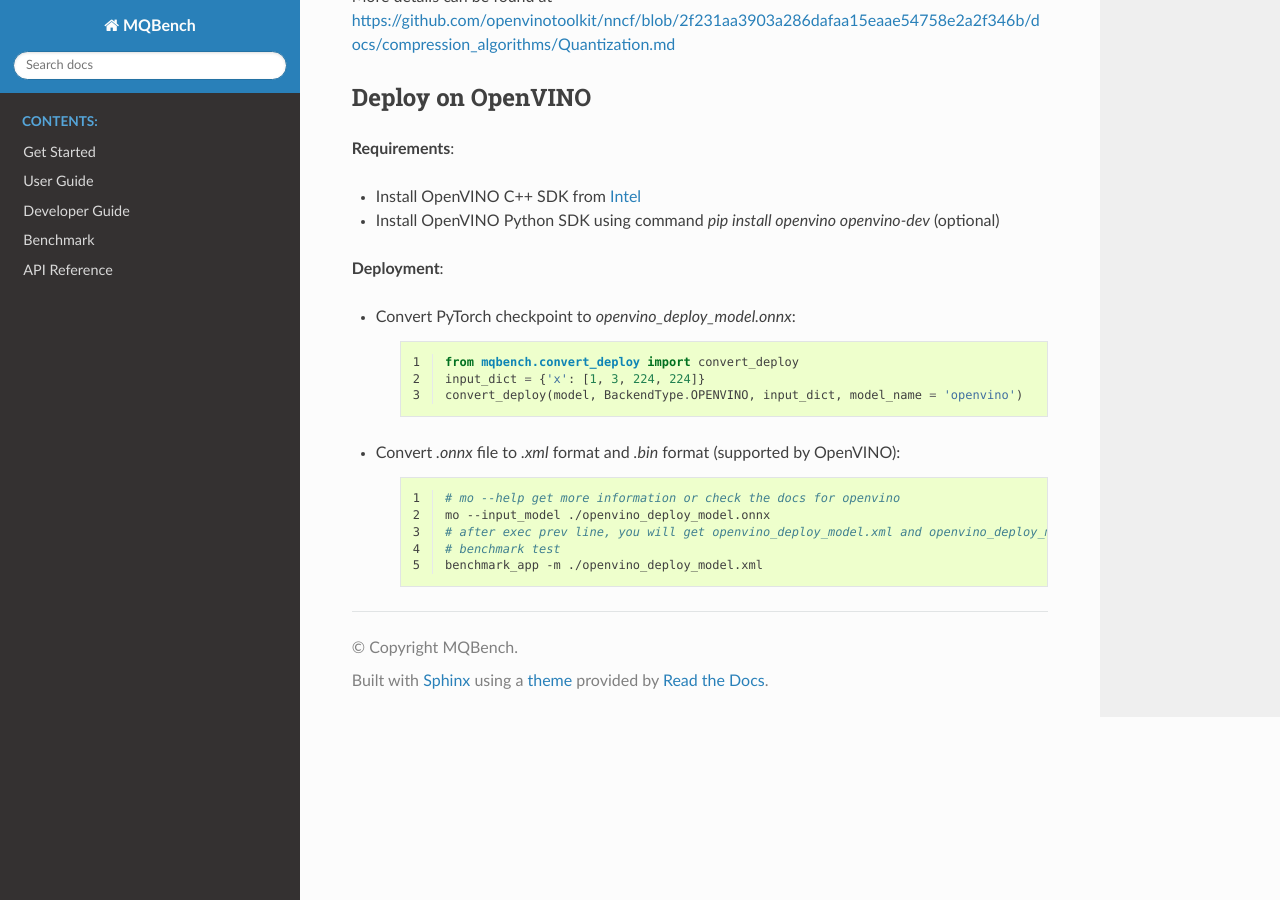
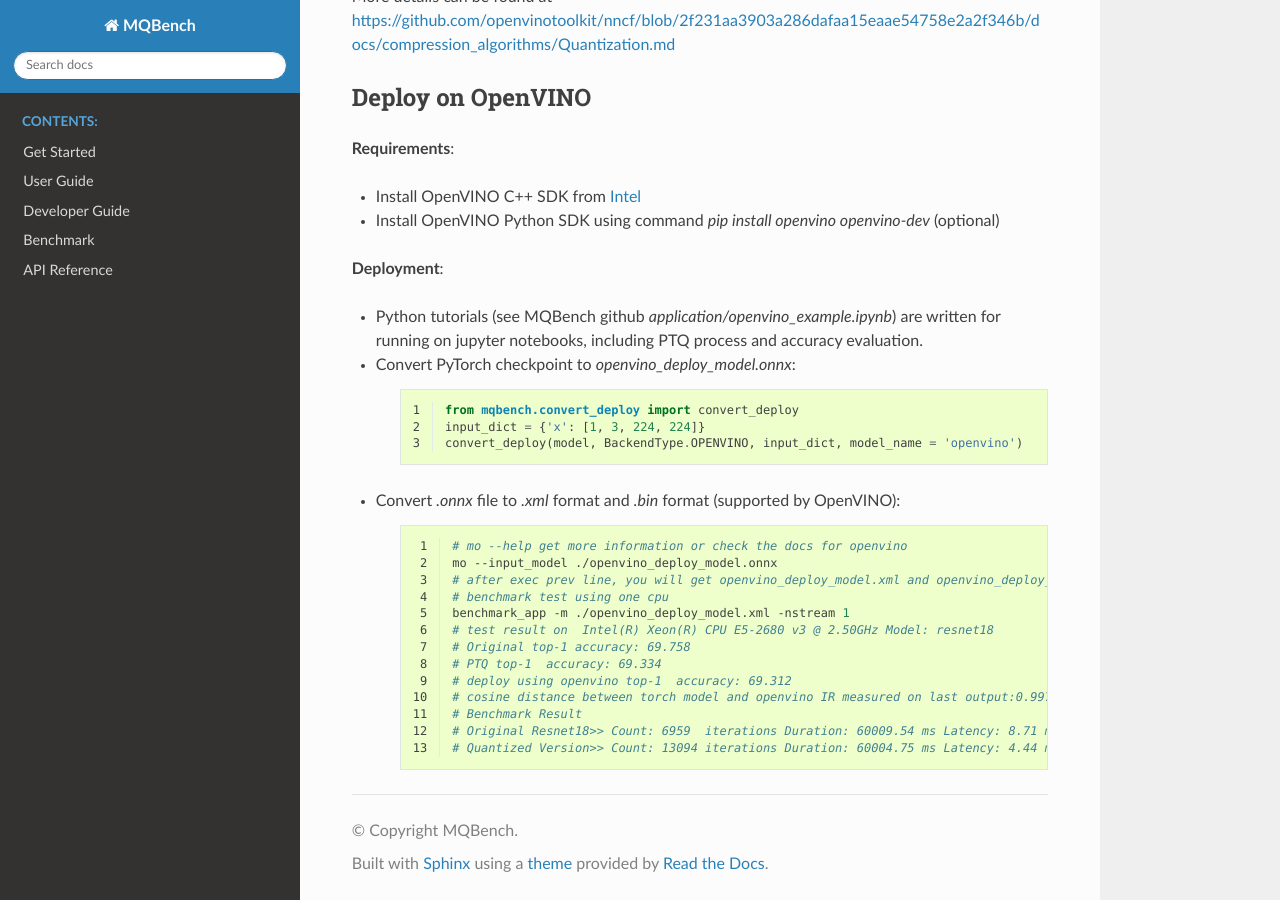
Before and after one commit to ModelTC/MQBench, a Sphinx documentation site: the page built from docs/source/user_guide/deploy/openvino.rst, in a window 1280 px wide and 900 px high, scrolled down 591 px. Built offline with Sphinx 7.4.7 and the Read the Docs theme 2.0.0, drawn with Linux system fonts in a browser that asks for light colours.

Commit message:
add openvino python tutorial jupyter notebook and update instuctions

```diff
--- a/docs/source/user_guide/deploy/openvino.rst
+++ b/docs/source/user_guide/deploy/openvino.rst
@@ -32,6 +32,8 @@
 
 **Deployment**:
 
+- Python tutorials (see MQBench github `application/openvino_example.ipynb`) are written for running on jupyter notebooks, including PTQ process and accuracy evaluation.
+
 - Convert PyTorch checkpoint to `openvino_deploy_model.onnx`:
 
     .. code-block:: python
@@ -49,5 +51,13 @@
         # mo --help get more information or check the docs for openvino
         mo --input_model ./openvino_deploy_model.onnx
         # after exec prev line, you will get openvino_deploy_model.xml and openvino_deploy_model.bin
-        # benchmark test
-        benchmark_app -m ./openvino_deploy_model.xml
+        # benchmark test using one cpu
+        benchmark_app -m ./openvino_deploy_model.xml -nstream 1
+        # test result on  Intel(R) Xeon(R) CPU E5-2680 v3 @ 2.50GHz Model: resnet18
+        # Original top-1 accuracy: 69.758
+        # PTQ top-1  accuracy: 69.334
+        # deploy using openvino top-1  accuracy: 69.312
+        # cosine distance between torch model and openvino IR measured on last output:0.9975
+        # Benchmark Result
+        # Original Resnet18>> Count: 6959  iterations Duration: 60009.54 ms Latency: 8.71 ms Throughput: 115.96 FPS
+        # Quantized Version>> Count: 13094 iterations Duration: 60004.75 ms Latency: 4.44 ms Throughput: 218.22 FPS
```
Also changed, not shown: 1 other file.
